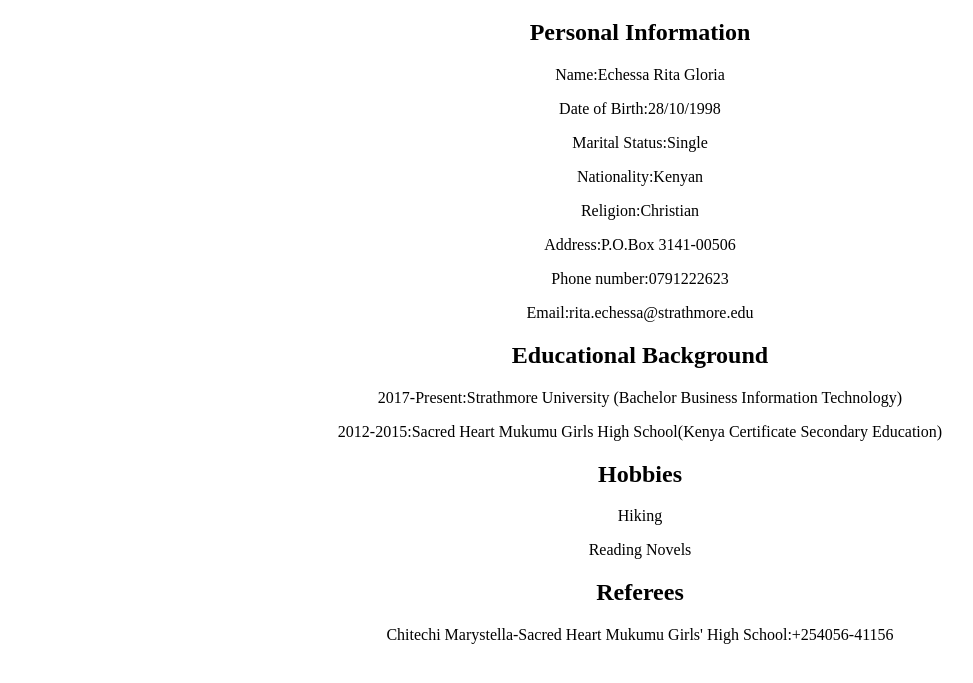
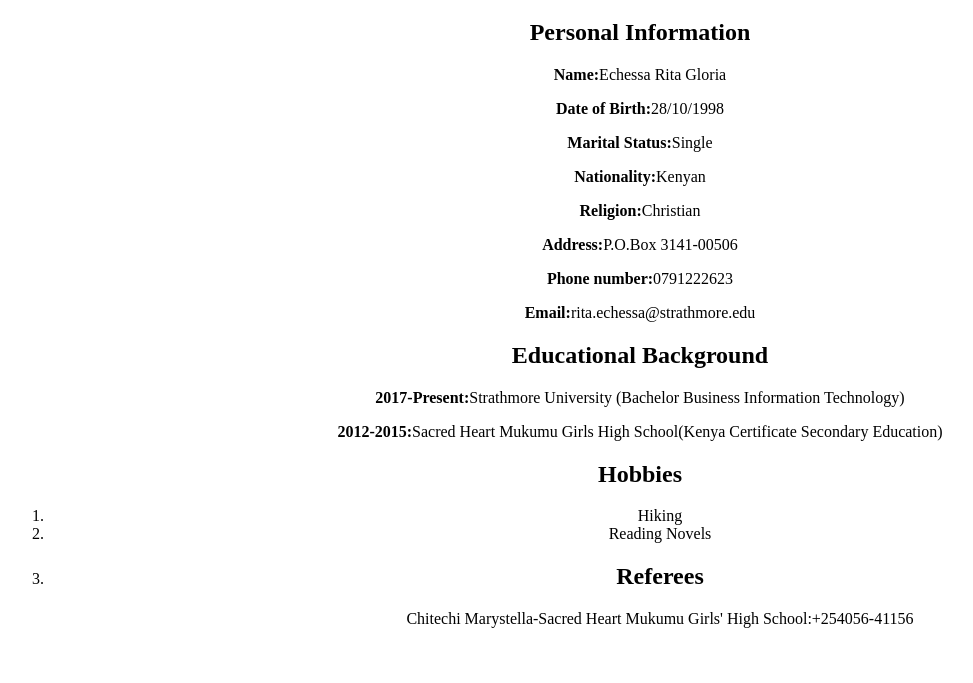
Before and after one commit to Ritaglo/Ritaglo.github.io, a plain HTML site: page webpage.html in a window 1280 px wide. Shown: the part 61-744 px from the top of the page, without its empty margins (0-973 px from the left). Drawn offline with Linux system fonts and the light colour scheme.

Commit message:
Add files via upload

```diff
--- a/webpage.html
+++ b/webpage.html
@@ -13,23 +13,23 @@ background-image:url(12345.jpg);
 <!--the top heading in black-->
 <h2 style="color:black;">Personal Information</h2>
 <!--the content of my CV in green-->
-<p>Name:Echessa Rita Gloria</p>
-<p>Date of Birth:28/10/1998</p>
-<p>Marital Status:Single</p>
-<p>Nationality:Kenyan</p>
-<p>Religion:Christian</p>
-<p>Address:P.O.Box 3141-00506</p>
-<p>Phone number:0791222623</p>
-<p>Email:rita.echessa@strathmore.edu</p>
+<p><b>Name:</b>Echessa Rita Gloria</p>
+<p><b>Date of Birth:</b>28/10/1998</p>
+<p><b>Marital Status:</b>Single</p>
+<p><b>Nationality:</b>Kenyan</p>
+<p><b>Religion:</b>Christian</p>
+<p><b>Address:</b>P.O.Box 3141-00506</p>
+<p><b>Phone number:</b>0791222623</p>
+<p><b>Email:</b>rita.echessa@strathmore.edu</p>
 
 <h2 style="color:black;">Educational Background</h2>
-<p>2017-Present:Strathmore University
+<p><b>2017-Present:</b>Strathmore University
 (Bachelor Business Information Technology)</p>
-<p>2012-2015:Sacred Heart Mukumu Girls High School(Kenya Certificate Secondary Education)</p>
+<p><b>2012-2015:</b>Sacred Heart Mukumu Girls High School(Kenya Certificate Secondary Education)</p>
 
 <h2 background color="blue;" style="color:black;">Hobbies</h2>
-<p>Hiking</p>
-<p>Reading Novels</p>
+<p><ol><li>Hiking</li>
+<li>Reading Novels<li></p>
 
 <h2 style="color:black;">Referees</h2>
 <p>Chitechi Marystella-Sacred Heart Mukumu Girls' High School:+254056-41156</p>
```
